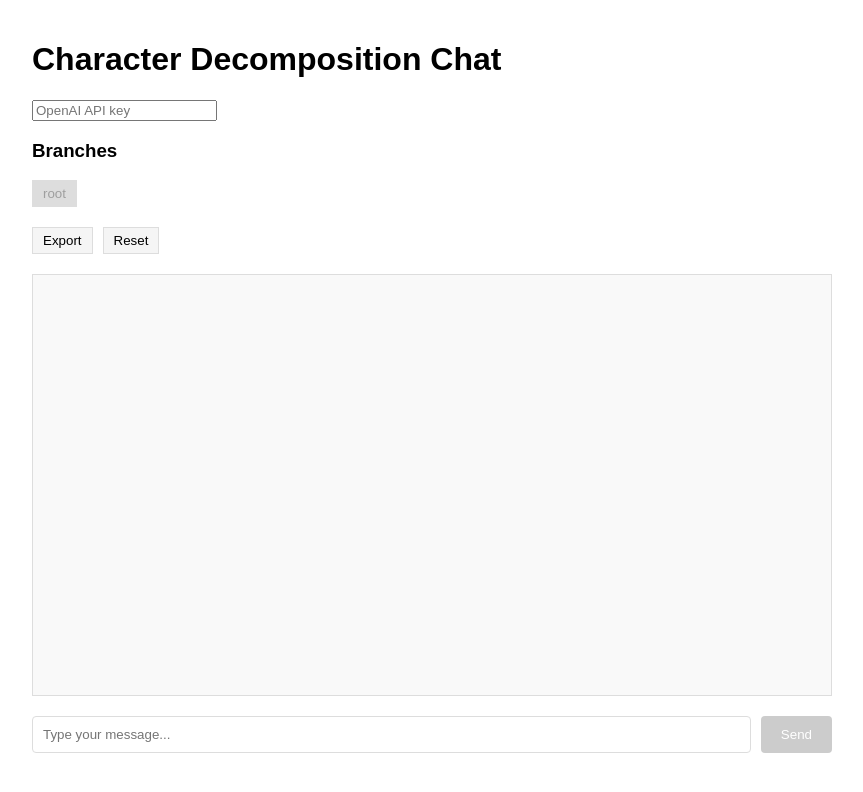
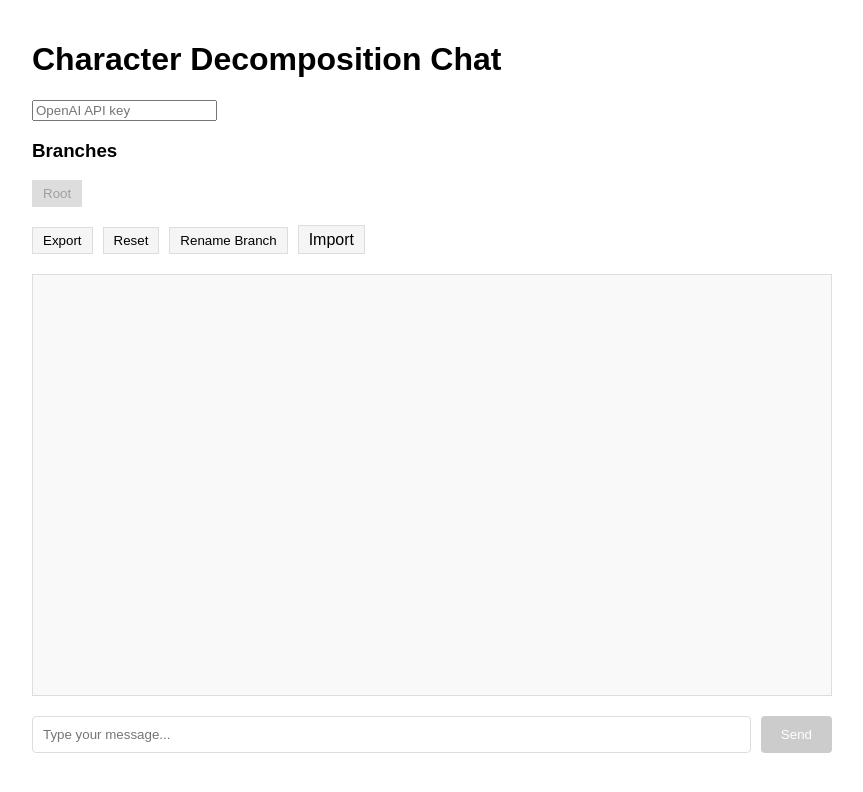
Before and after one commit to ajbr0wn/whoom, a React (Create React App) app in the folder frontend/: page / in a window 1280 px wide. Shown: the top 792 px of the page, without its empty margins (208-1071 px from the left). Built offline with nearby package versions, Linux system fonts and the light colour scheme.

Commit message:
Add conversation import and branch renaming

```diff
--- a/frontend/src/App.css
+++ b/frontend/src/App.css
@@ -104,3 +104,11 @@
   background-color: #f5f5f5;
   cursor: pointer;
 }
+
+.import-button {
+  margin-right: 10px;
+  padding: 5px 10px;
+  border: 1px solid #ddd;
+  background-color: #f5f5f5;
+  cursor: pointer;
+}
--- a/frontend/src/App.js
+++ b/frontend/src/App.js
@@ -5,7 +5,7 @@ import './App.css';
 
 function App() {
     const [branches, setBranches] = useState([
-        { id: 'root', parentId: null, messages: [], characters: [] },
+        { id: 'root', name: 'Root', parentId: null, messages: [], characters: [] },
     ]);
     const [currentBranchId, setCurrentBranchId] = useState('root');
     const [inputText, setInputText] = useState('');
@@ -79,6 +79,7 @@ function App() {
         const newId = `branch-${Date.now()}`;
         const newBranch = {
             id: newId,
+            name: newId,
             parentId: currentBranchId,
             messages: [...currentBranch.messages],
             characters: currentBranch.characters,
@@ -89,7 +90,7 @@ function App() {
 
     const handleReset = () => {
         clearConversation();
-        setBranches([{ id: 'root', parentId: null, messages: [], characters: [] }]);
+        setBranches([{ id: 'root', name: 'Root', parentId: null, messages: [], characters: [] }]);
         setCurrentBranchId('root');
         setSelectedCharacters([]);
     };
@@ -103,6 +104,33 @@ function App() {
         a.download = 'conversation.json';
         a.click();
         URL.revokeObjectURL(url);
+    };
+
+    const handleImport = (event) => {
+        const file = event.target.files && event.target.files[0];
+        if (!file) return;
+        const reader = new FileReader();
+        reader.onload = (e) => {
+            try {
+                const data = JSON.parse(e.target.result);
+                if (data.branches && Array.isArray(data.branches)) {
+                    setBranches(data.branches);
+                    setCurrentBranchId(data.currentBranchId || data.branches[0].id);
+                }
+            } catch (err) {
+                console.error('Failed to import conversation', err);
+            }
+        };
+        reader.readAsText(file);
+        // reset value so same file can be uploaded again if needed
+        event.target.value = '';
+    };
+
+    const handleRenameBranch = () => {
+        const newName = prompt('Enter new branch name', currentBranch.name || currentBranch.id);
+        if (newName && newName.trim()) {
+            updateBranch(currentBranchId, { name: newName.trim() });
+        }
     };
 
     return (
@@ -125,13 +153,18 @@ function App() {
                         onClick={() => setCurrentBranchId(branch.id)}
                         disabled={branch.id === currentBranchId}
                     >
-                        {branch.id}
+                        {branch.name || branch.id}
                     </button>
                 ))}
             </div>
             <div className="controls">
                 <button onClick={handleExport}>Export</button>
                 <button onClick={handleReset}>Reset</button>
+                <button onClick={handleRenameBranch}>Rename Branch</button>
+                <label style={{ display: 'inline-block' }}>
+                    <input type="file" accept="application/json" onChange={handleImport} style={{ display: 'none' }} />
+                    <span className="import-button">Import</span>
+                </label>
             </div>
 
             {/* Messages */}
```
Also changed, not shown: 2 other files (tests, documents, lock files or other folders).
